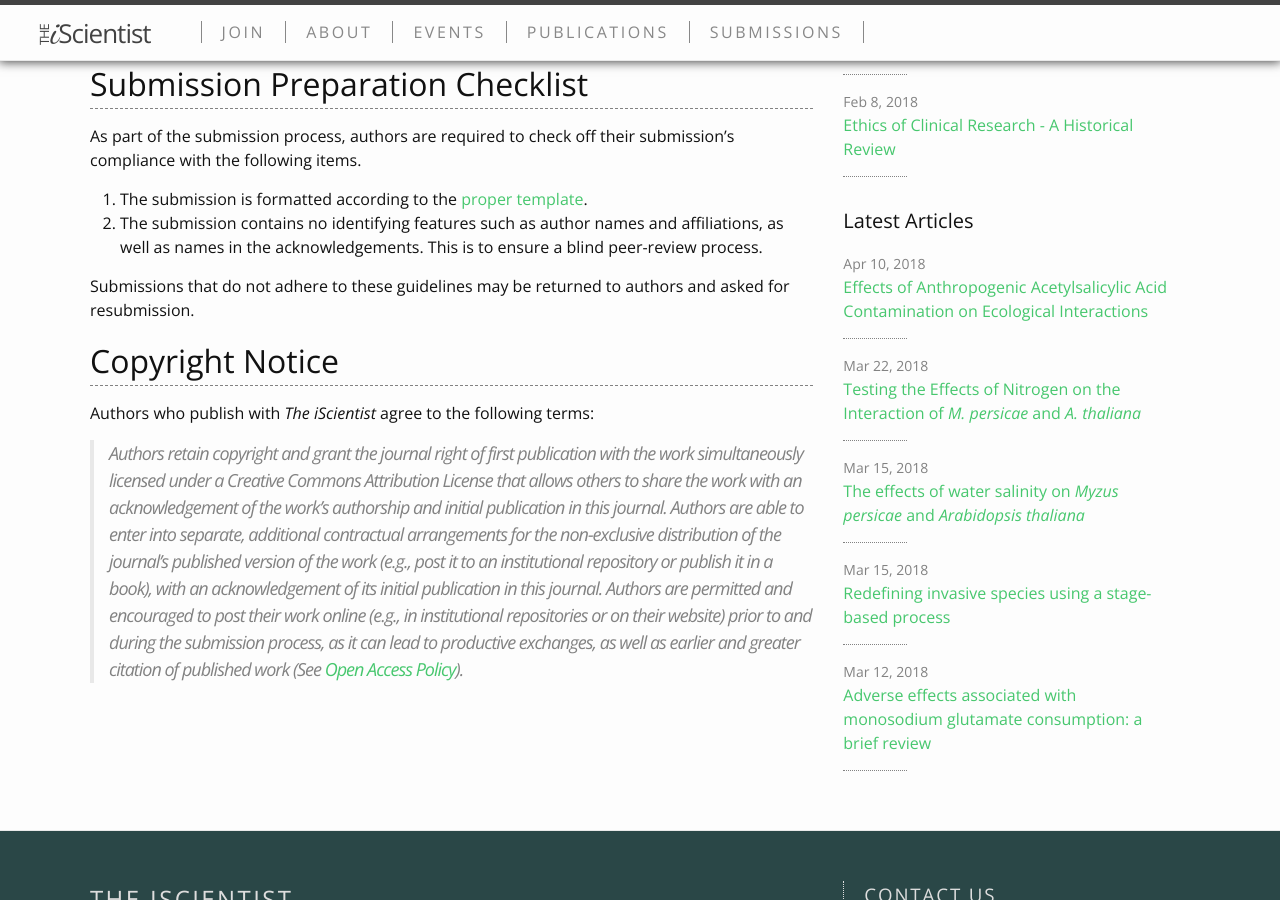
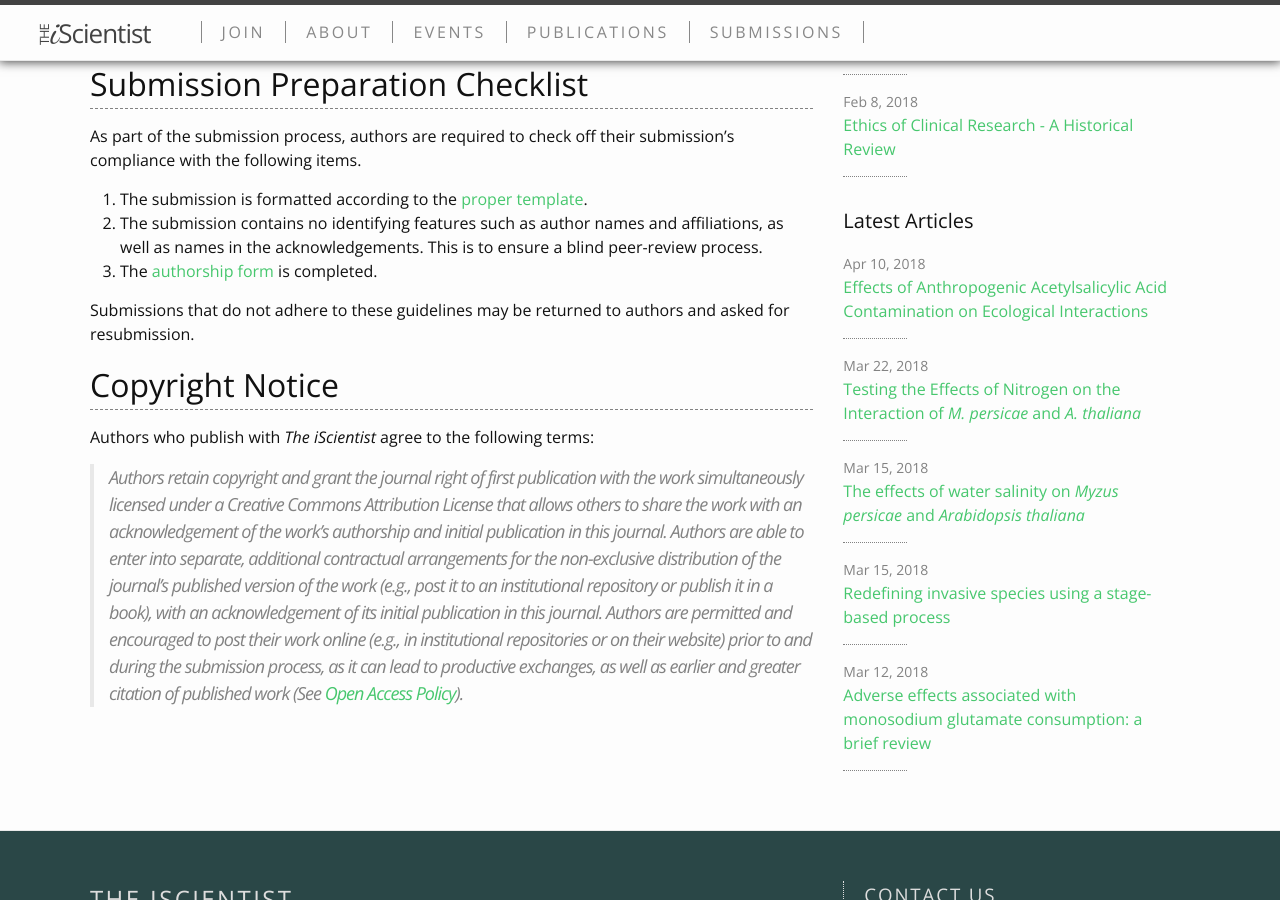
Before and after one commit to iscientist/iscientist.github.io, a Jekyll site: the page built from submissions.md, in a window 1280 px wide and 900 px high, scrolled down 815 px. Built offline with Jekyll 4.4.1, drawn with Linux system fonts in a browser that asks for light colours; grey boxes are pictures that could not be loaded.

Commit message:
Update submissions.md

```diff
--- a/submissions.md
+++ b/submissions.md
@@ -28,6 +28,7 @@ As part of the submission process, authors are required to check off their submi
 
 1. The submission is formatted according to the [proper template](https://drive.google.com/file/d/1ajArkxXgYRq-XEMlqtwUhhdB7kOw2NcS/view?usp=sharing).
 2. The submission contains no identifying features such as author names and affiliations, as well as names in the acknowledgements. This is to ensure a blind peer-review process.
+3. The [authorship form](assets/misc/Authorship-Form-2018-2019.pdf) is completed.
 
 Submissions that do not adhere to these guidelines may be returned to authors and asked for resubmission.
 
```
